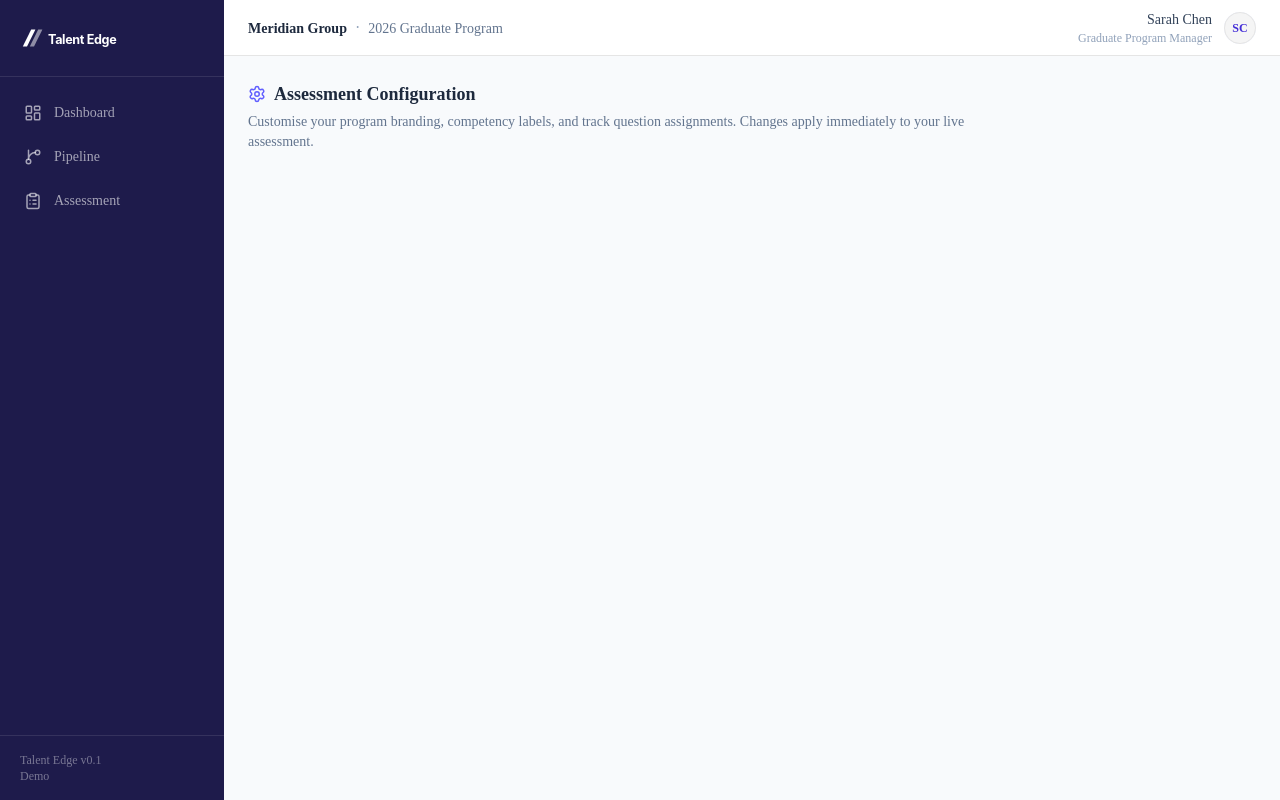
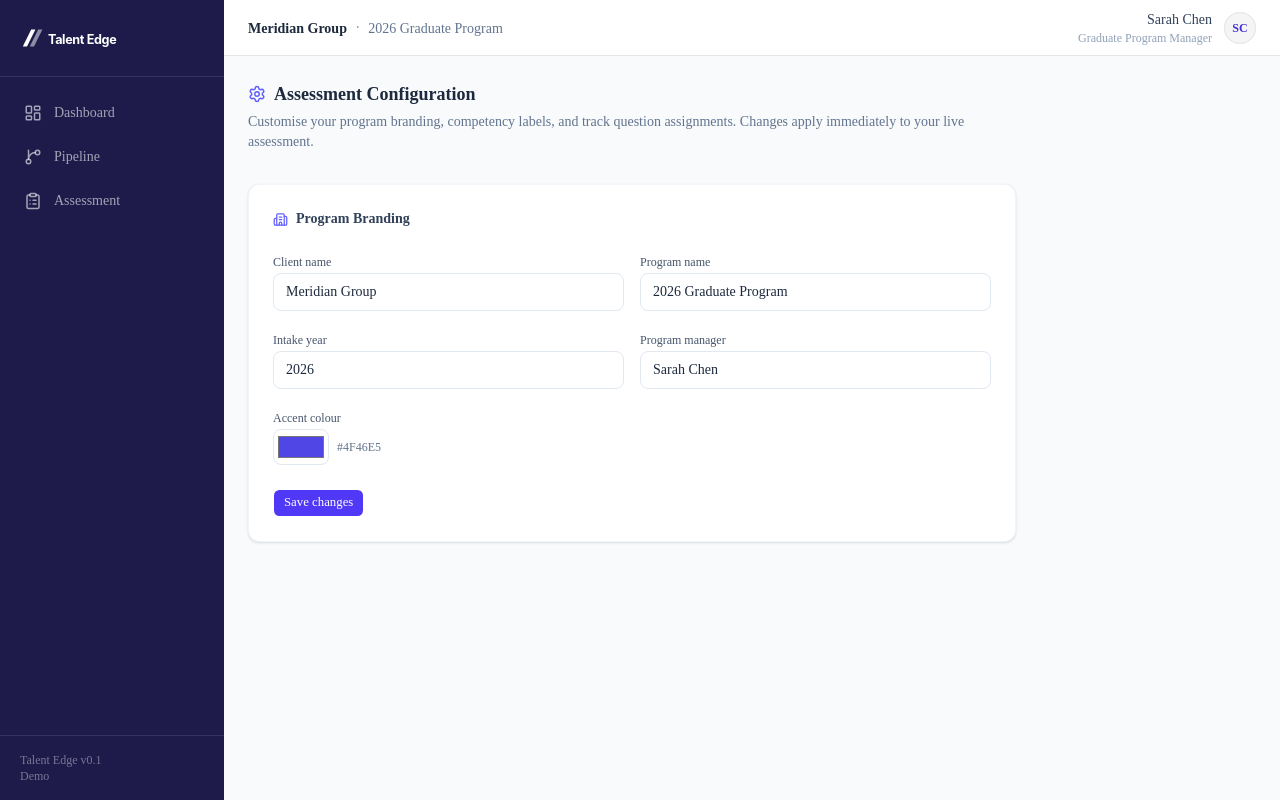
Before and after one commit to tomklimovskigamma/talent-edge, a Next.js app: page /settings/assessment in a window 1280 px wide. Built offline with nearby package versions, Linux system fonts and the light colour scheme.

Commit message:
feat: add BrandingConfig section to assessment settings page

```diff
--- a/app/settings/assessment/page.tsx
+++ b/app/settings/assessment/page.tsx
@@ -1,5 +1,6 @@
 import { AppShell } from "@/components/layout/AppShell";
 import { Settings } from "lucide-react";
+import { BrandingConfig } from "@/components/settings/BrandingConfig";
 
 export default function AssessmentConfigPage() {
   return (
@@ -15,7 +16,7 @@ export default function AssessmentConfigPage() {
           </p>
         </div>
 
-        {/* Sections wired in later tasks */}
+        <BrandingConfig />
       </div>
     </AppShell>
   );
--- /dev/null
+++ b/components/settings/BrandingConfig.tsx
@@ -0,0 +1,115 @@
+// components/settings/BrandingConfig.tsx
+"use client";
+import { useState } from "react";
+import { program } from "@/lib/data/program";
+import { Building2, CheckCircle2 } from "lucide-react";
+import { Button } from "@/components/ui/button";
+
+type BrandingFields = {
+  clientName: string;
+  programName: string;
+  intakeYear: string;
+  managerName: string;
+  accentColour: string;
+};
+
+export function BrandingConfig() {
+  const [fields, setFields] = useState<BrandingFields>({
+    clientName: program.clientName,
+    programName: program.programName,
+    intakeYear: String(program.intakeYear),
+    managerName: program.manager,
+    accentColour: "#4F46E5",
+  });
+  const [saved, setSaved] = useState(false);
+
+  function handleChange(key: keyof BrandingFields, value: string) {
+    setFields((prev) => ({ ...prev, [key]: value }));
+  }
+
+  function handleSave() {
+    setSaved(true);
+    setTimeout(() => setSaved(false), 2000);
+  }
+
+  return (
+    <section className="bg-white border border-slate-100 rounded-xl shadow-sm p-6">
+      <div className="flex items-center gap-2 mb-5">
+        <Building2 size={15} className="text-indigo-500" aria-hidden="true" />
+        <h2 className="text-sm font-semibold text-slate-700">Program Branding</h2>
+      </div>
+
+      <div className="grid grid-cols-1 sm:grid-cols-2 gap-4 mb-6">
+        <div className="space-y-1">
+          <label className="text-xs font-medium text-slate-600" htmlFor="clientName">Client name</label>
+          <input
+            id="clientName"
+            type="text"
+            value={fields.clientName}
+            onChange={(e) => handleChange("clientName", e.target.value)}
+            className="w-full text-sm border border-slate-200 rounded-lg px-3 py-2 text-slate-800 focus:outline-none focus:ring-2 focus:ring-indigo-300"
+          />
+        </div>
+
+        <div className="space-y-1">
+          <label className="text-xs font-medium text-slate-600" htmlFor="programName">Program name</label>
+          <input
+            id="programName"
+            type="text"
+            value={fields.programName}
+            onChange={(e) => handleChange("programName", e.target.value)}
+            className="w-full text-sm border border-slate-200 rounded-lg px-3 py-2 text-slate-800 focus:outline-none focus:ring-2 focus:ring-indigo-300"
+          />
+        </div>
+
+        <div className="space-y-1">
+          <label className="text-xs font-medium text-slate-600" htmlFor="intakeYear">Intake year</label>
+          <input
+            id="intakeYear"
+            type="text"
+            value={fields.intakeYear}
+            onChange={(e) => handleChange("intakeYear", e.target.value)}
+            className="w-full text-sm border border-slate-200 rounded-lg px-3 py-2 text-slate-800 focus:outline-none focus:ring-2 focus:ring-indigo-300"
+          />
+        </div>
+
+        <div className="space-y-1">
+          <label className="text-xs font-medium text-slate-600" htmlFor="managerName">Program manager</label>
+          <input
+            id="managerName"
+            type="text"
+            value={fields.managerName}
+            onChange={(e) => handleChange("managerName", e.target.value)}
+            className="w-full text-sm border border-slate-200 rounded-lg px-3 py-2 text-slate-800 focus:outline-none focus:ring-2 focus:ring-indigo-300"
+          />
+        </div>
+
+        <div className="space-y-1">
+          <label className="text-xs font-medium text-slate-600" htmlFor="accentColour">Accent colour</label>
+          <div className="flex items-center gap-2">
+            <input
+              id="accentColour"
+              type="color"
+              value={fields.accentColour}
+              onChange={(e) => handleChange("accentColour", e.target.value)}
+              className="h-9 w-14 border border-slate-200 rounded-lg cursor-pointer p-0.5"
+            />
+            <span className="text-xs text-slate-500 font-mono">{fields.accentColour}</span>
+          </div>
+        </div>
+      </div>
+
+      <div className="flex items-center gap-3">
+        <Button size="sm" onClick={handleSave} className="bg-indigo-600 hover:bg-indigo-700 text-white">
+          Save changes
+        </Button>
+        {saved && (
+          <span className="flex items-center gap-1 text-xs text-emerald-600 font-medium">
+            <CheckCircle2 size={13} aria-hidden="true" />
+            Saved
+          </span>
+        )}
+      </div>
+    </section>
+  );
+}
```
